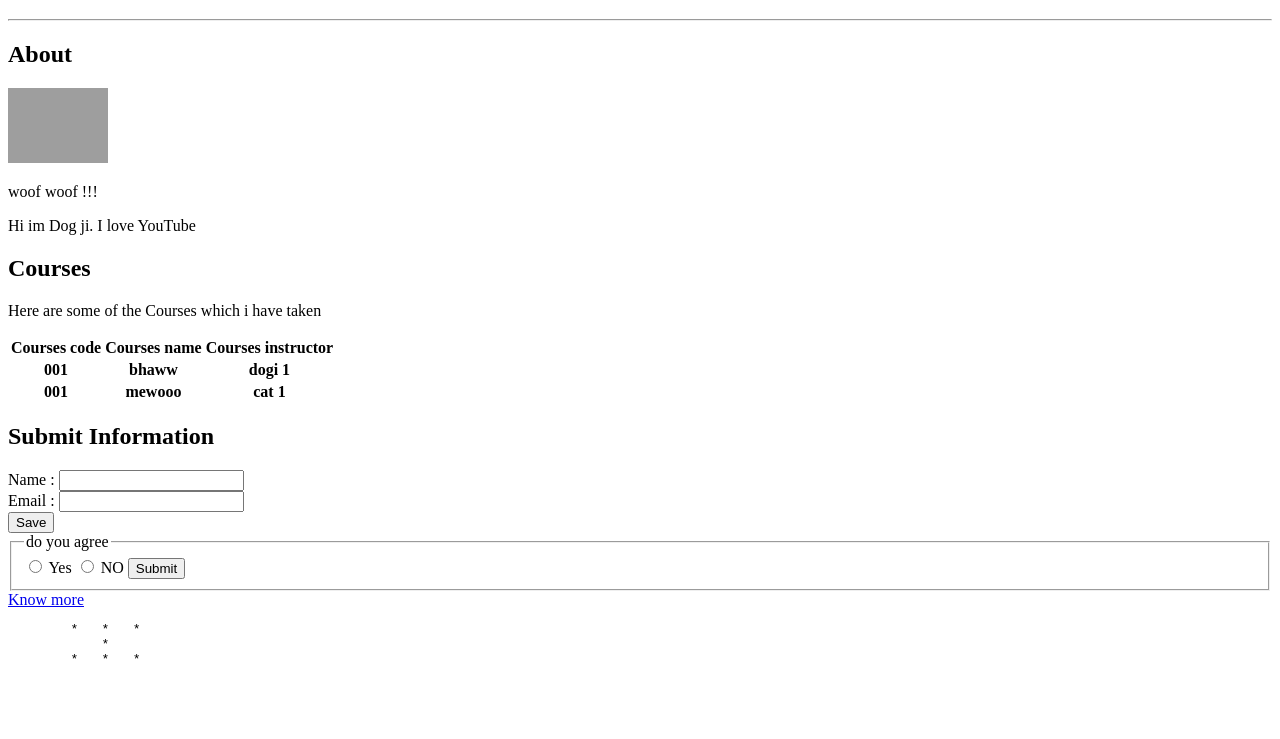
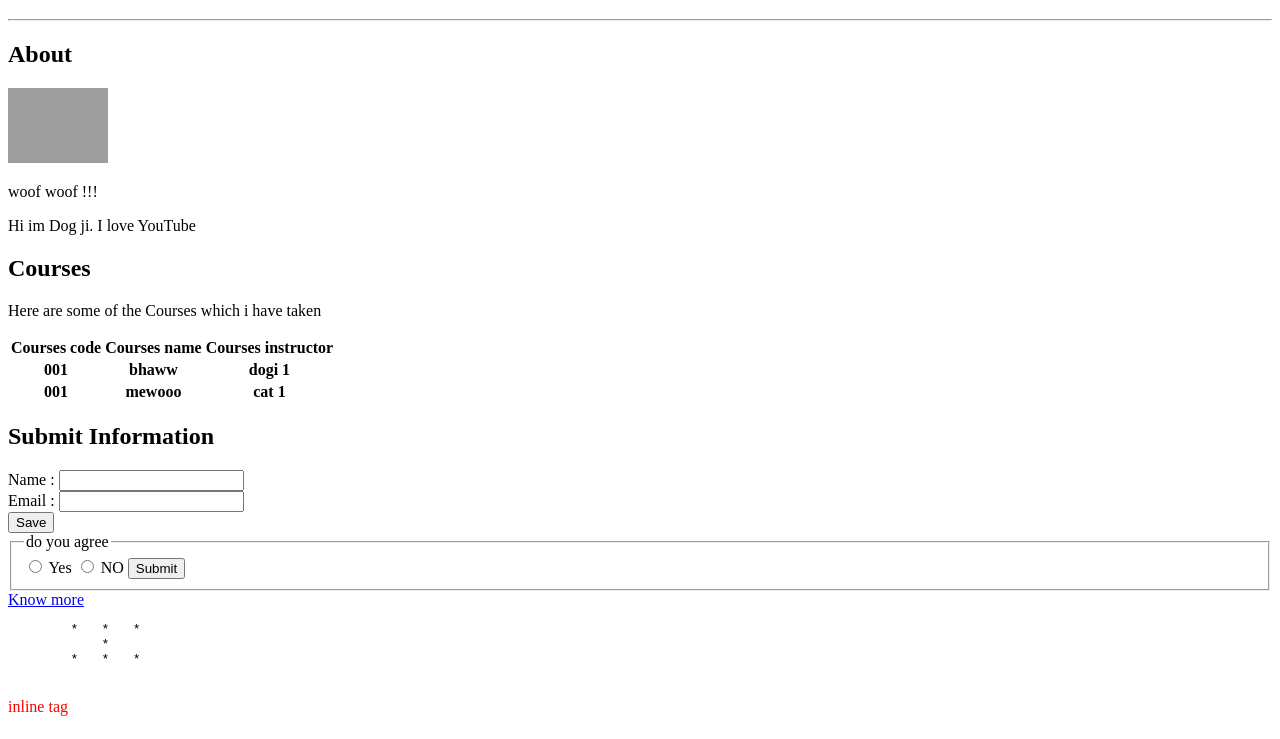
Before and after one commit to imabhishekmahli/MERN-STACK, a plain HTML site: page HTML/PAGE001.html in a window 1280 px wide. Shown: the part 61-800 px from the top of the page. Drawn offline with Linux system fonts and the light colour scheme; grey boxes are pictures that could not be loaded.

Commit message:
inline tag

```diff
--- a/HTML/PAGE001.html
+++ b/HTML/PAGE001.html
@@ -67,5 +67,6 @@
             *
         *   *   *
     </pre>
+    <p style="color: red">inline tag</p>
 </body>
 </html>
```
